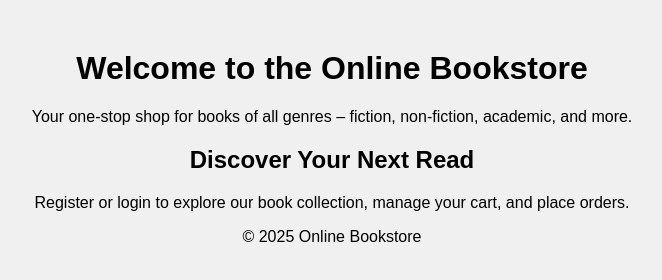
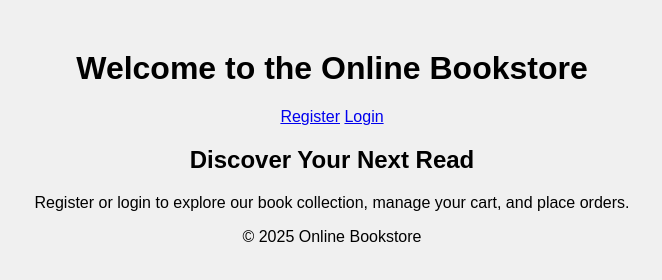
Before and after one commit to Sneha-15206/OnlineBookStore_Team03, a plain HTML site: page index.html in a window 1280 px wide. Shown: the whole page, without its empty margins (308-970 px from the left). Drawn offline with Linux system fonts and the light colour scheme.

Commit message:
final corrections

```diff
--- a/index.html
+++ b/index.html
@@ -8,15 +8,21 @@
 
 </head>
 <body>
-  <h1>Welcome to the Online Bookstore</h1>
- <p>Your one-stop shop for books of all genres – fiction, non-fiction, academic, and more.</p>
+	<header>
+	<h1>Welcome to the Online Bookstore</h1>
+
+<nav>
+      <a href="register.html">Register</a>
+      <a href="login.html">Login</a>
+    </nav>
+  </header>
 
  <main>
     <section>
       <h2>Discover Your Next Read</h2>
       <p>Register or login to explore our book collection, manage your cart, and place orders.</p>
     </section>
-  </main>
+ </main>
 
   <footer>
     <p>© 2025 Online Bookstore</p>
```
